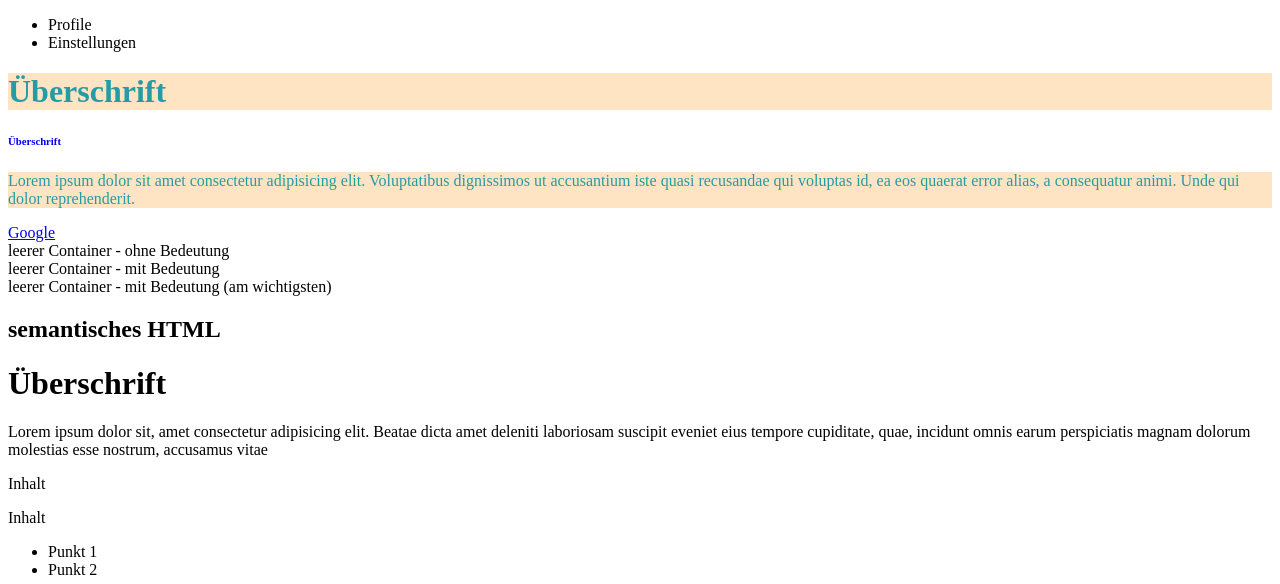
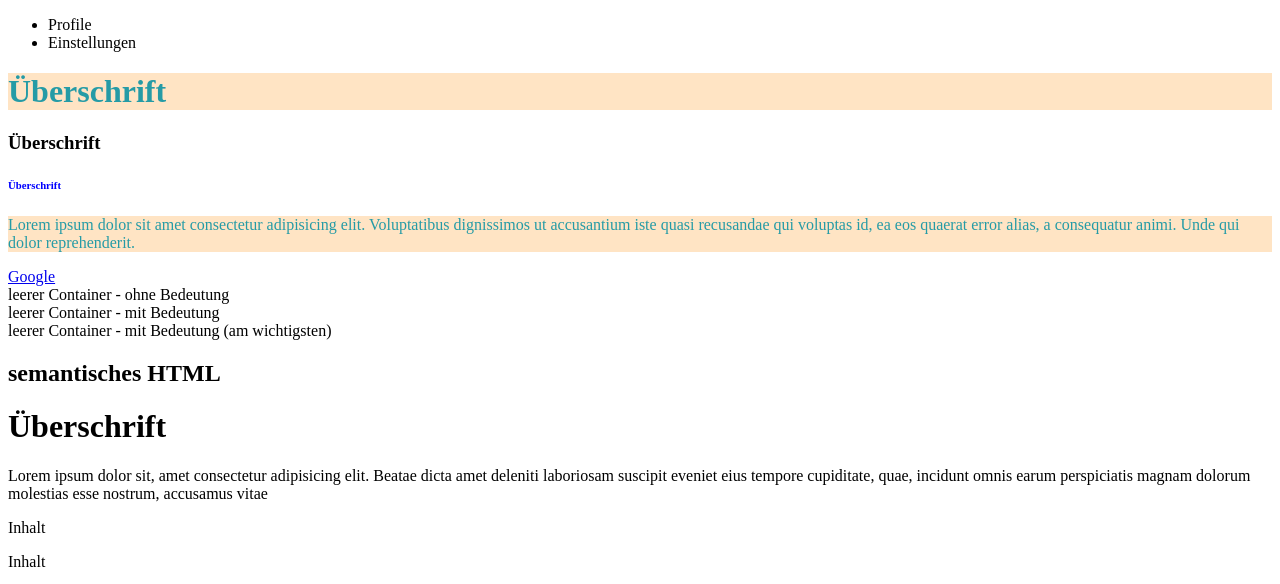
Before and after one commit to Evaning97/test-wiederholung, a plain HTML site: page index.html in a window 1280 px wide. Shown: the top 584 px of the page. Drawn offline with Linux system fonts and the light colour scheme.

Commit message:
Rosa Elephant

```diff
--- a/index.html
+++ b/index.html
@@ -17,7 +17,7 @@
     </header>
     <main>
         <h1 class="text_red">Überschrift</h1>
-
+        <h3>Überschrift</h3>
         <h6 id="test">Überschrift</h6>
         <p class="text_red">Lorem ipsum dolor sit amet consectetur adipisicing elit. Voluptatibus dignissimos ut accusantium iste quasi recusandae qui voluptas id, ea eos quaerat error alias, a consequatur animi. Unde qui dolor reprehenderit.</p>
         <a href="https://google.de">Google</a>
```
